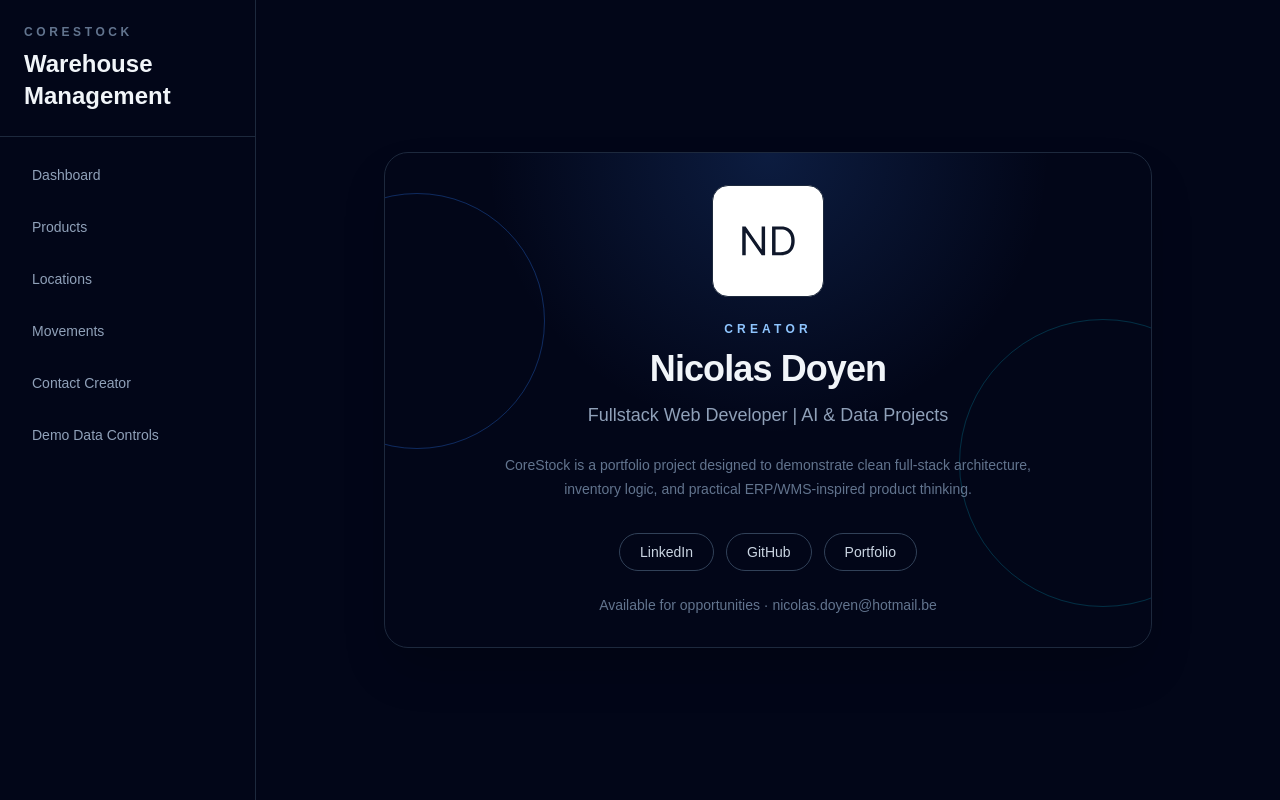
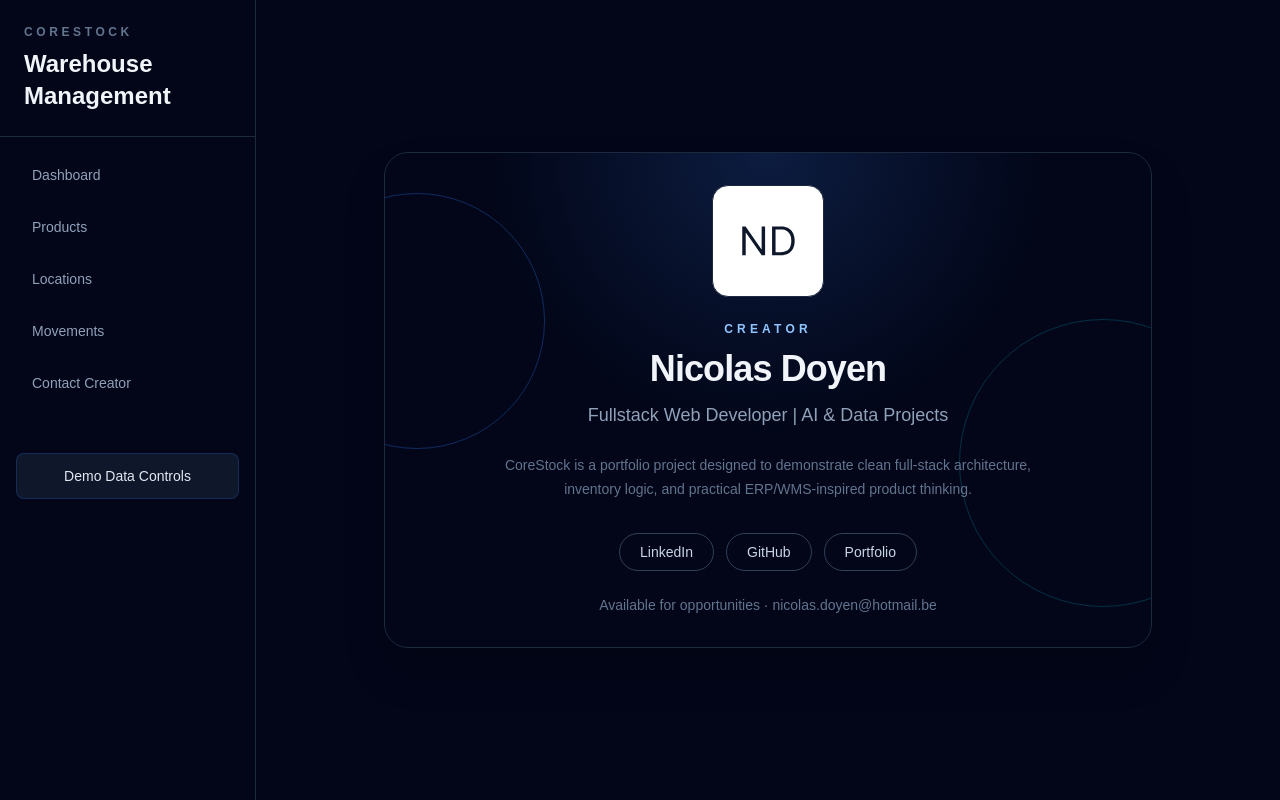
Before and after one commit to conidyn/CoreStock, a Next.js app in the folder frontend/: page /contact in a window 1280 px wide. Built offline with nearby package versions, Linux system fonts and the light colour scheme.

Commit message:
style: emphasize demo controls navigation entry

```diff
--- a/frontend/src/components/layout/Sidebar.tsx
+++ b/frontend/src/components/layout/Sidebar.tsx
@@ -48,7 +48,10 @@ export function Sidebar() {
                     <a
                         key={item.label}
                         href={item.href}
-                        className="rounded-lg px-4 py-3 text-sm font-medium text-slate-400 transition hover:bg-slate-900 hover:text-slate-100"
+                        className={`rounded-lg px-4 py-3 text-sm font-medium transition ${item.label === "Demo Data Controls"
+                            ? "mt-10 border border-blue-500/20 bg-slate-900 text-center text-slate-200 hover:border-blue-400/40 hover:bg-slate-800"
+                            : "text-slate-400 hover:bg-slate-900 hover:text-slate-100"
+                            }`}
                     >
                         {item.label}
                     </a>
```
